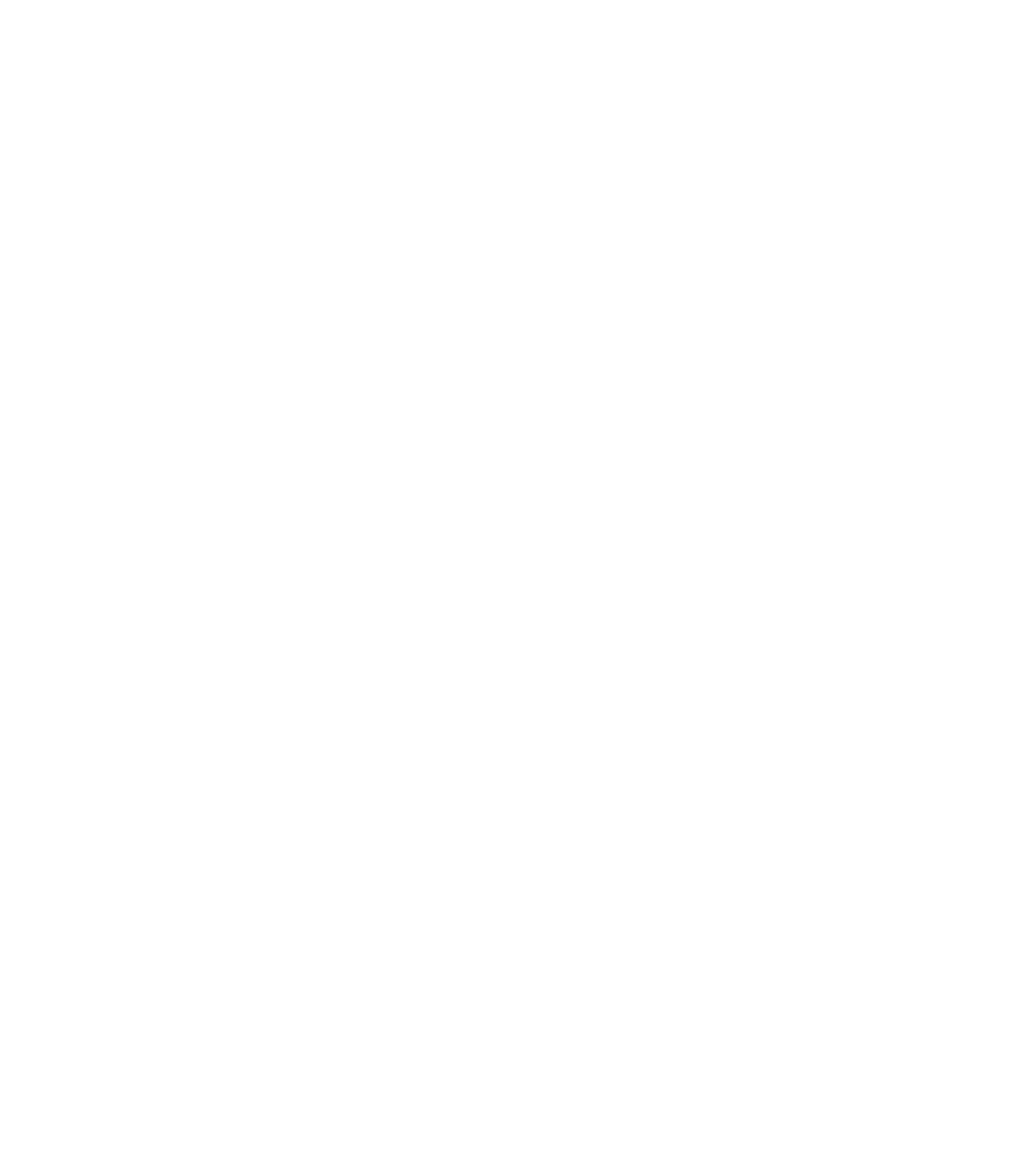
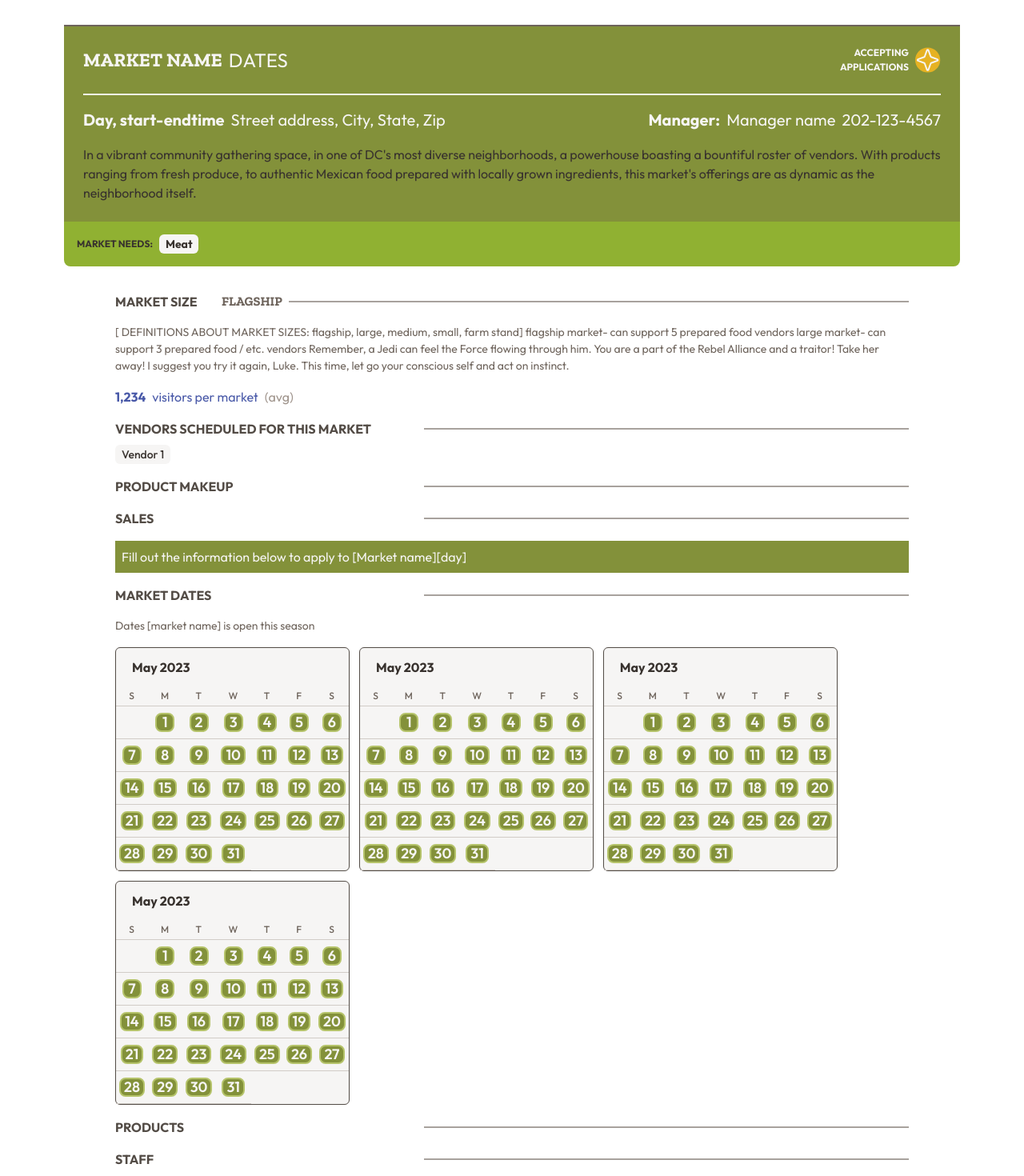
Before and after one commit to throneless-tech/markettracker, a Next.js app in the folder client/: page /markets/apply in a window 1280 px wide. Shown: the part 140-1610 px from the top of the page at 80% size. Before the commit the page ends 800 px from the top, so only its background shows below. Built offline with nearby package versions, Linux system fonts and the light colour scheme.

Commit message:
market apply page design work

```diff
--- a/client/src/app/markets/apply/page.js
+++ b/client/src/app/markets/apply/page.js
@@ -3,15 +3,34 @@
 import {
   ChakraProvider,
   Box,
+  Button,
+  Center,
+  Container,
+  Divider,
+  Flex,
+  Heading,
+  HStack,
+  Spacer,
   Tabs,
+  Tag,
   TabPanel,
   TabPanels,
+  Text,
+  Wrap,
+  WrapItem,
 } from '@chakra-ui/react';
+
+// components
 import Dashboard from '../../Components/Home.js';
+import Calendar from '../../Components/Calendar.js';
 import Markets from '../../Components/Markets/Main.js';
 import Nav from '../../Components/Nav.js';
 import SalesPanel from '../../Components/SalesPanel/Main.js';
 import theme from '../../theme.js';
+
+// icons
+import StarIcon from '../../icons/star'
+import { color } from 'framer-motion';
 
 function App() {
   return (
@@ -19,9 +38,161 @@ function App() {
       <Box>
         <Tabs variant="unstyled" colorScheme="teal">
           <Nav />
-          <Box>
-            Market name
-          </Box>
+          <Container maxW={"6xl"} marginTop={6}>
+            <Heading as="h1" color={"gray.700"} textTransform={"uppercase"}>
+              Market name
+            </Heading>
+            <Box
+              direction="row"
+              justify="flex-start"
+              align="stretch"
+              spacing="24px"
+              borderBottomRadius="8px"
+              borderTop="2px solid #6D635B"
+              marginTop={8}
+            >
+              <Box background="green.600" padding={6}>
+                <Flex borderBottom={"2px solid #F6F5F4"} paddingBottom={6}>
+                  <HStack>
+                    <Text as={"span"} color={"gray.50"} fontFamily={"Zilla Slab"} fontSize="2xl" fontWeight={700} textTransform={"uppercase"}>Market name</Text>
+                    <Text as={"span"} color={"gray.50"} fontSize="2xl" textTransform={"uppercase"}>Dates</Text>
+                  </HStack>
+                  <Spacer />
+                  <HStack>
+                    <Text color={"gray.50"} fontSize="xs" fontWeight={700} textAlign={"right"} textTransform={"uppercase"} width={24}>
+                      Accepting applications
+                    </Text>
+                    <StarIcon height={8} width={8} />
+                  </HStack>
+                </Flex>
+                <Flex marginTop={4}>
+                  <HStack>
+                    <Text as={"span"} color={"gray.50"} fontSize="xl" fontWeight={700}>
+                      Day, start-endtime
+                    </Text>
+                    <Text as={"span"} color={"gray.50"} fontSize="xl">
+                      Street address, City, State, Zip
+                    </Text>
+                  </HStack>
+                  <Spacer />
+                  <HStack>
+                    <Text as={"span"} color={"gray.50"} fontSize="xl" fontWeight={700}>
+                      Manager:
+                    </Text>
+                    <Text as={"span"} color={"gray.50"} fontSize="xl">
+                      Manager name
+                    </Text>
+                    <Text as={"span"} color={"gray.50"} fontSize="xl">
+                      202-123-4567
+                    </Text>
+                  </HStack>
+                </Flex>
+                <Text marginTop={4}>
+                  In a vibrant community gathering space, in one of DC's most diverse neighborhoods, a powerhouse boasting a bountiful roster of vendors. With products ranging from fresh produce, to authentic Mexican food prepared with locally grown ingredients, this market's offerings are as dynamic as the neighborhood itself.
+                </Text>
+              </Box>
+              <Box background={"#90B132"} borderBottomRadius="8px" padding={4}>
+                <HStack>
+                  <Text fontSize={"xs"} textTransform={"uppercase"} fontWeight={700}>
+                    Market needs:
+                  </Text>
+                  <Tag bg={"gray.50"} fontWeight={700}>Meat</Tag>
+                </HStack>
+              </Box>
+            </Box>
+          </Container>
+          <Container marginY={8} maxW={"5xl"}>
+            <HStack>
+              <Text color={"gray.700"} fontWeight={700} textTransform={"uppercase"} width={40}>
+                Market size
+              </Text>
+              <Text color={"gray.600"} fontFamily={"Zilla Slab"} fontWeight={700} textTransform={"uppercase"}>
+                Flagship
+              </Text>
+              <Divider sx={{ borderColor: "gray.600", borderBottomWidth: 2 }} />
+            </HStack>
+            <Text color={"gray.600"} marginTop={4} fontSize={"sm"}>
+              [ DEFINITIONS ABOUT MARKET SIZES: flagship, large, medium, small, farm stand] flagship market- can support 5 prepared food vendors large market- can support 3 prepared food / etc. vendors Remember, a Jedi can feel the Force flowing through him. You are a part of the Rebel Alliance and a traitor! Take her away! I suggest you try it again, Luke. This time, let go your conscious self and act on instinct.
+            </Text>
+            <HStack marginTop={4}>
+              <Text as={"span"} color={"blue.500"} fontWeight={700}>
+                1,234
+              </Text>
+              <Text as={"span"} color={"blue.500"}>
+                visitors per market
+              </Text>
+              <Text as={"span"} color={"gray.400"}>
+                (avg)
+              </Text>
+            </HStack>
+            <HStack marginTop={4}>
+              <Text color={"gray.700"} fontWeight={700} textTransform={"uppercase"} width={"620px"}>
+                Vendors scheduled for this market
+              </Text>
+              <Divider sx={{ borderColor: "gray.600", borderBottomWidth: 2 }} />
+            </HStack>
+            <HStack marginTop={2}>
+              <Tag bg={"gray.50"}>Vendor 1</Tag>
+            </HStack>
+            <HStack marginTop={4}>
+              <Text color={"gray.700"} fontWeight={700} textTransform={"uppercase"} width={"620px"}>
+                Product Makeup
+              </Text>
+              <Divider sx={{ borderColor: "gray.600", borderBottomWidth: 2 }} />
+            </HStack>
+            <HStack marginTop={4}>
+              <Text color={"gray.700"} fontWeight={700} textTransform={"uppercase"} width={"620px"}>
+                Sales
+              </Text>
+              <Divider sx={{ borderColor: "gray.600", borderBottomWidth: 2 }} />
+            </HStack>
+            <Text bg={'green.600'} color={'gray.50'} marginTop={4} padding={2}>
+              Fill out the information below to apply to [Market name][day]
+            </Text>
+            <HStack marginTop={4}>
+              <Text color={"gray.700"} fontWeight={700} textTransform={"uppercase"} width={"620px"}>
+                Market dates
+              </Text>
+              <Divider sx={{ borderColor: "gray.600", borderBottomWidth: 2 }} />
+            </HStack>
+            <Text color={"gray.600"} marginTop={4} fontSize={"sm"}>
+              Dates [market name] is open this season
+            </Text>
+            <Wrap marginTop={4} columns={3} spacing={3}>
+              <WrapItem>
+                <Calendar view='month' />
+              </WrapItem>
+              <WrapItem>
+                <Calendar view='month' />
+              </WrapItem><WrapItem>
+                <Calendar view='month' />
+              </WrapItem><WrapItem>
+                <Calendar view='month' />
+              </WrapItem>
+            </Wrap>
+            <HStack marginTop={4}>
+              <Text color={"gray.700"} fontWeight={700} textTransform={"uppercase"} width={"620px"}>
+                Products
+              </Text>
+              <Divider sx={{ borderColor: "gray.600", borderBottomWidth: 2 }} />
+            </HStack>
+            <HStack marginTop={4}>
+              <Text color={"gray.700"} fontWeight={700} textTransform={"uppercase"} width={"620px"}>
+                Staff
+              </Text>
+              <Divider sx={{ borderColor: "gray.600", borderBottomWidth: 2 }} />
+            </HStack>
+            <Divider borderBottomColor={'green.600'} borderBottomWidth={2} marginY={4} />
+            <Text>
+              Applications be reviewed until all spaces have been filled. You will be notified by email once your application has been reviewed.
+            </Text>
+            <Center marginTop={4}>
+              <Button bg={'green.600'} sx={{ '&:hover': { background: 'green.700'}}} variant='solid' marginRight={4}>
+                Submit application now
+              </Button>
+              <Button>Cancel</Button>
+            </Center>
+          </Container>
         </Tabs>
       </Box>
     </ChakraProvider>
```
